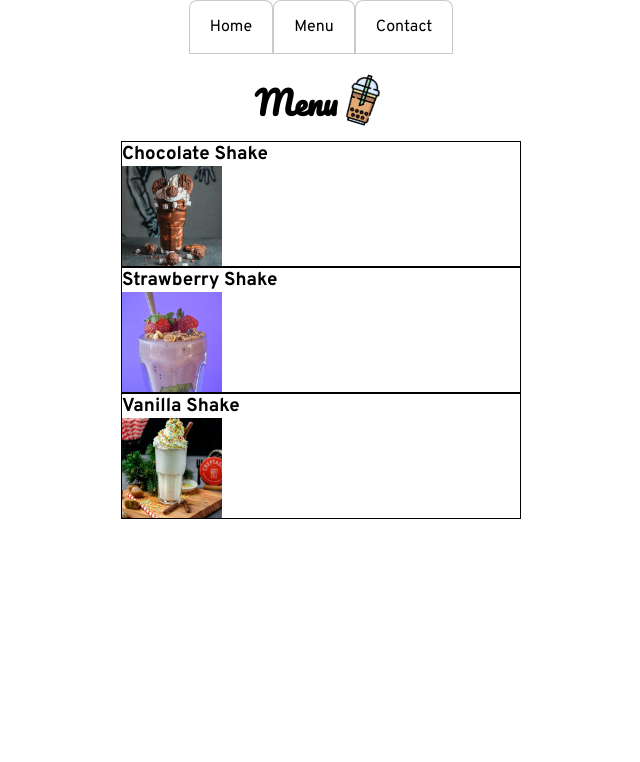
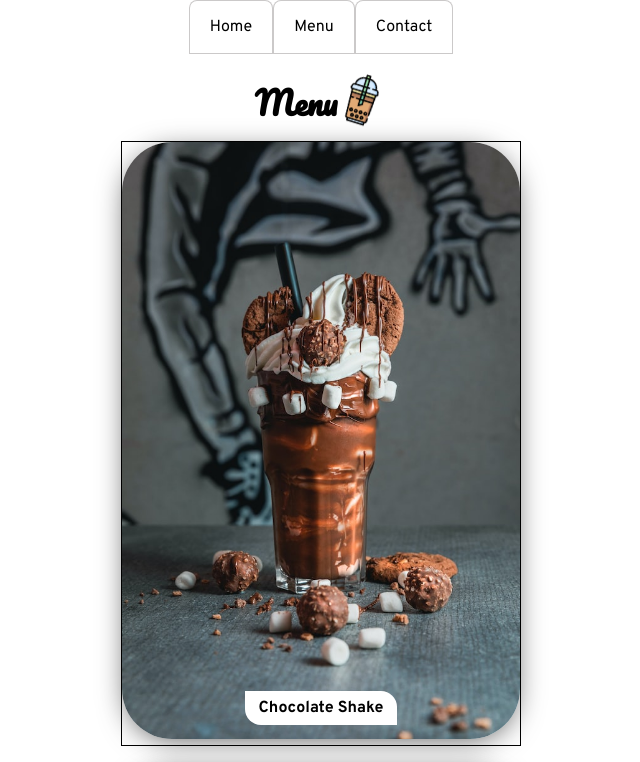
Before and after one commit to samrah-tahir/restaurant-page, a website built with webpack: page dist/index.html in a window 1280 px wide. Both pictures are taken after a click on the item "Menu". Shown: the top 762 px of the page, without its empty margins (319-959 px from the left). Built offline with nearby package versions, Linux system fonts and the light colour scheme; files whose address does not match are found by name.

Commit message:
Made layout full-height

```diff
--- a/src/style.css
+++ b/src/style.css
@@ -12,7 +12,7 @@ body{
     font-family: 'Overpass', sans-serif;
     display: flex;
     flex-direction: column;
-    justify-content: center;
+    /* justify-content: center; */
     align-items: center;
     height: 100vh;
 }
@@ -45,8 +45,9 @@ ul li:hover {
 
 #content{
     background-color: white;
-    height: 100%;
     padding: 20px 20px;
+    width: 100%;
+    flex: 1;
 }
 
 .heading-container, .description-outer, .info-hours {
@@ -61,24 +62,59 @@ ul li:hover {
 
 .decoration.bubble-tea{
     width: 50px;
-    transform: rotate(17deg);
+
+    animation-name: floating;
+    animation-duration: 3s;
+    animation-iteration-count: infinite;
+    animation-timing-function: ease-in-out;
+}
+
+@keyframes floating {
+    0% { transform: translate(0,  0px); }
+    50%  { transform: translate(0, 5px); }
+    100%   { transform: translate(0, -0px); }
 }
 
 .bubble-tea img{
     width: 100%;
+    transform: rotate(17deg);
+}
+
+.item-container {
+    display: flex;
+    flex-direction: column;
+    align-items: center;
+    gap: 17px;
 }
 
 .item {
-    border: 1px solid black;
-    width: 400px;
+    /* width: 100%; */
+    /* max-width: 339px; */
+    /* max-height: 509px; */
+    /* height: 44%; */
+    position: relative;
+    display: flex;
+    justify-content: center;
 }
+
 .item > div{
-    height: 100px;
-    width: 100px;
+    height: 100%;
+    width: 100%;
 }
 
 .item img {
     height: 100%;
     width: 100%;
     object-fit: cover;
+    border-radius: 50px;
+    box-shadow: 0px 5px 30px -7px rgba(0,0,0,0.75);
 }
+
+.item > h3 {
+    position: absolute;
+    bottom: 20px;
+    background-color: #fff;
+    border-radius: 0px 16px 0px 16px;
+    padding: 7px 14px;
+    font-size: 16px;
+}
```
